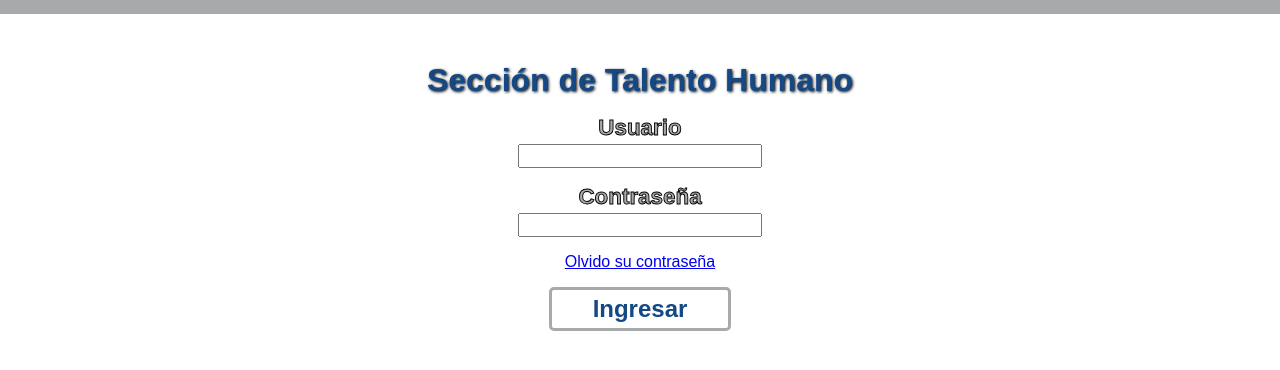
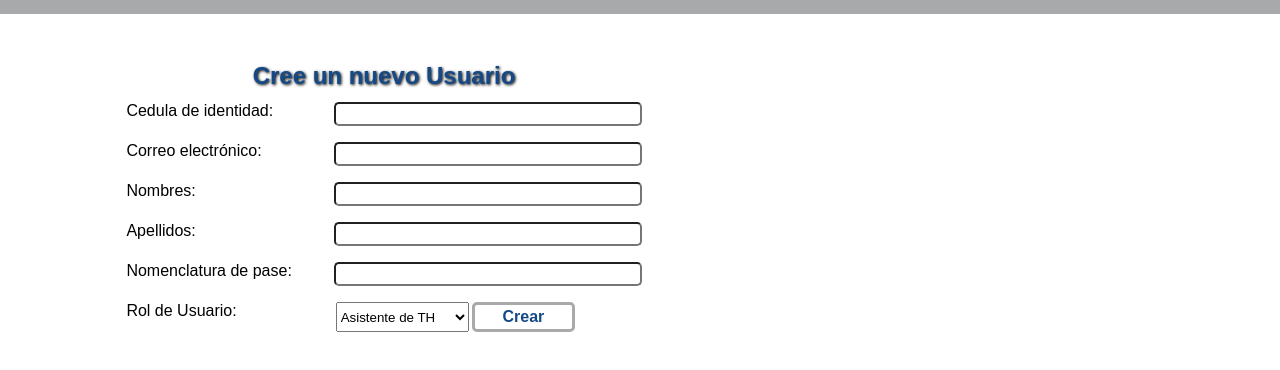
Before and after one commit to omarTaipicana/detha-app-frontend, a React (Vite) app: page /#/create_users in a window 1280 px wide. Before the commit this address led to /#/login. Shown: the part 158-528 px from the top of the page. Built offline with nearby package versions, Linux system fonts and the light colour scheme.

Commit message:
password defaoult

```diff
--- a/src/pages/CreateUsers.jsx
+++ b/src/pages/CreateUsers.jsx
@@ -8,7 +8,7 @@
   const [registerUser, loginUser] = useAuth();
 
   const submit = (data) => {
-    const frontBaseUrl = `${location.protocol}//${location.host}/auth/verify_email`;
+    const frontBaseUrl = `${location.protocol}//${location.host}/users/verify`;
     const body = { ...data, frontBaseUrl }
     console.log(body);
     registerUser(body);
@@ -94,18 +94,11 @@
               Administrador
             </option>
           </select>
-        </label>
-        <label className="label__create__user__card">
-          <span className="span__create__user__card">Contraseña:</span>
-          <input
-            {...register("password")}
-            className="input__create__user__card"
-            type="password"
-            required
-          />
+
+        <button className="create__user__card__btn">Crear</button>
         </label>
 
-        <button className="create__user__card__btn">Crear</button>
+
       </form>
     </div>
   );
```
